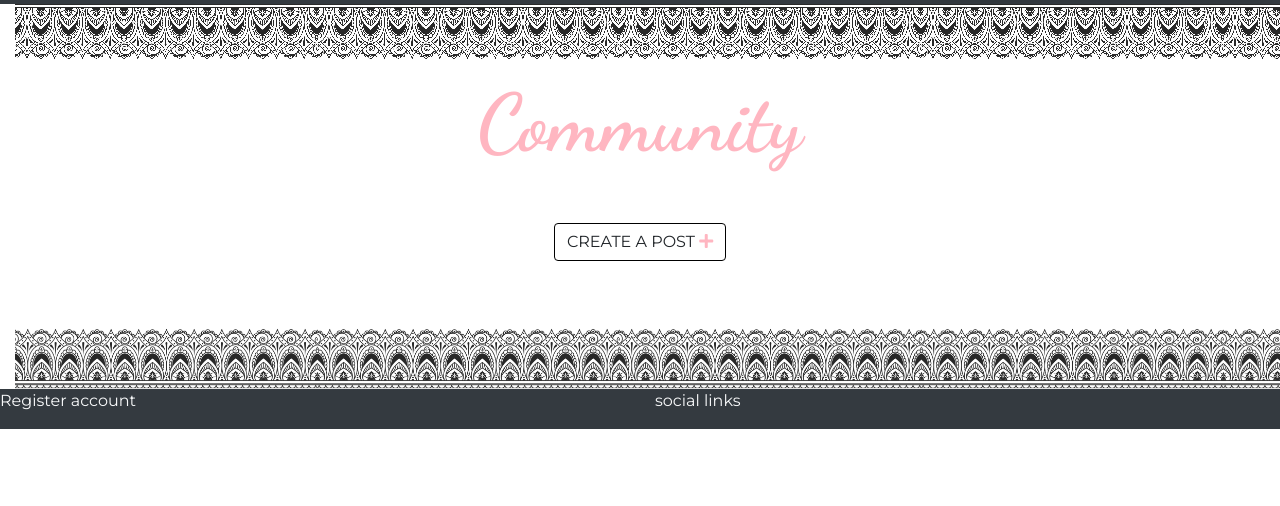
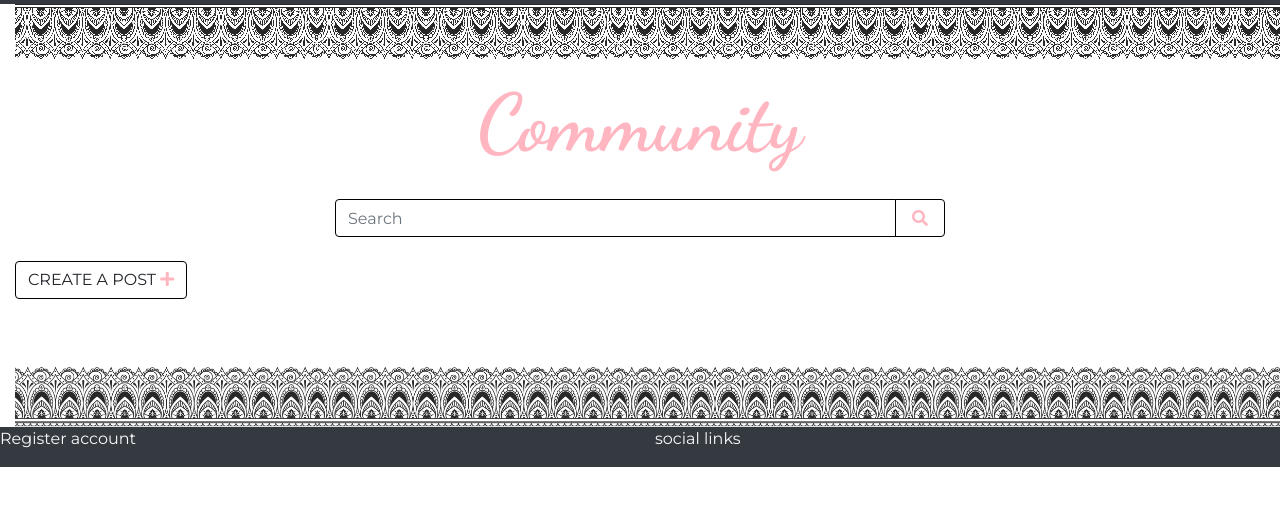
Before and after one commit to LitzN/MS4-Henna, a Django app: page /community/ in a window 1280 px wide. Shown: the part 161-667 px from the top of the page. Run offline with Django 3.2, Linux system fonts and the light colour scheme; data that the repository does not hold is empty; parts of the project's set-up code (start-up, migrations or seed data) failed here and were passed over; some libraries are stand-ins or nearby versions.

Commit message:
Added search ability for posts

```diff
--- a/HennaS/community/templates/community/view_posts.html
+++ b/HennaS/community/templates/community/view_posts.html
@@ -13,12 +13,28 @@
             <p class="welcome logo-font pink text-center">Community</p>
         </div>
     </div>
-
 <div class="row">
-    <div class="col-12 text-center">
-        <a class="btn btn-default border-black mt-4 mb-5" href="{% url 'add_post' %}"> CREATE A POST <i class="fas fa-plus pink"></i></a>
+    <div class="col-sm-12 col-md-6 offset-md-3">
+        <form method="GET" action="{% url 'view_posts' %}">
+            <div class="input-group w-100">
+                <input class="form-control border border-black" type="text" name="q" placeholder="Search">
+                <div class="input-group-append">
+                    <button class="form-control btn btn-black border border-black" type="submit">
+                        <span class="icon">
+                            <i class="fas fa-search pink"></i>
+                        </span>
+                    </button>
+                </div>
+            </div>
+        </form>
     </div>
 </div>
+<div class="row">
+    <div class="col-sm-12 text-center">
+        <a class="btn btn-default border-black mt-4 mb-5 float-left" href="{% url 'add_post' %}"> CREATE A POST <i class="fas fa-plus pink"></i></a>
+    </div>
+</div>
+
 <div class="row">
     {% for post in posts %}
     <div class="col-sm-12 col-md-6 col-lg-4 text-center">
--- a/HennaS/community/views.py
+++ b/HennaS/community/views.py
@@ -1,4 +1,5 @@
 from django.shortcuts import render, redirect, reverse, get_object_or_404
+from django.db.models import Q
 from django.contrib.auth.decorators import login_required
 from .models import Post, Comment
 from profiles.models import UserProfile
@@ -17,6 +18,16 @@ def view_posts(request):
     except:
         user = None
         messages.info(request, 'You need to log in to add comments/posts.')
+
+    if request.GET:
+        if 'q' in request.GET:
+            query = request.GET['q']
+            if not query:
+                messages.error(request, "You didn't enter any \
+                                         search criteria!")
+                return redirect(reverse('view_posts'))
+            queries = Q(heading__icontains=query) | Q(body__icontains=query)
+            posts = posts.filter(queries)
 
     if request.method == 'POST':
         form = CommentForm(request.POST)
```
